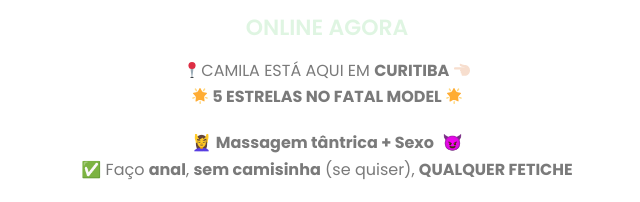
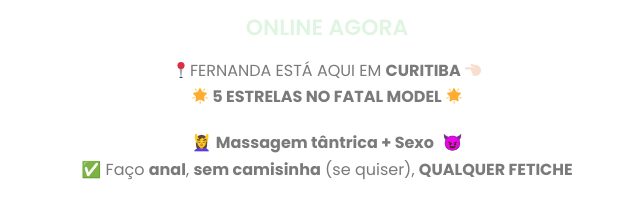
Before and after one commit to zxzs5/PRIVACY-FERNANDA.COM, a plain HTML site: page index.html in a window 1280 px wide. Shown: the part 262-464 px from the top of the page, 313-953 px from the left. Drawn offline with nearby package versions, Linux system fonts and the light colour scheme; a script that the page names is missing; files whose address does not match are found by name.

Commit message:
Add files via upload

```diff
--- a/index.html
+++ b/index.html
@@ -121,7 +121,7 @@ h4 {
 				<div class="elementor-element elementor-element-7388849 elementor-widget elementor-widget-heading" data-id="7388849" data-element_type="widget" data-widget_type="heading.default">
 					<h4 class="elementor-heading-title elementor-size-default">ONLINE AGORA</h4>				</div>
 				<div class="elementor-element elementor-element-724171b elementor-widget elementor-widget-text-editor" data-id="724171b" data-element_type="widget" data-widget_type="text-editor.default">
-									<p><img decoding="async" class="emoji" role="img" draggable="false" src="images/1f4cd.svg" alt="📍">CAMILA ESTÁ AQUI EM <b>CURITIBA <img decoding="async" class="emoji" role="img" draggable="false" src="images/1f448-1f3fb.svg" alt="👈🏻"></b></p><p><b><img decoding="async" class="emoji" role="img" draggable="false" src="images/1f31f.svg" alt="🌟"> 5 ESTRELAS NO FATAL MODEL <img decoding="async" class="emoji" role="img" draggable="false" src="images/1f31f.svg" alt="🌟"></b></p>								</div>
+									<p><img decoding="async" class="emoji" role="img" draggable="false" src="images/1f4cd.svg" alt="📍">FERNANDA ESTÁ AQUI EM <b>CURITIBA <img decoding="async" class="emoji" role="img" draggable="false" src="images/1f448-1f3fb.svg" alt="👈🏻"></b></p><p><b><img decoding="async" class="emoji" role="img" draggable="false" src="images/1f31f.svg" alt="🌟"> 5 ESTRELAS NO FATAL MODEL <img decoding="async" class="emoji" role="img" draggable="false" src="images/1f31f.svg" alt="🌟"></b></p>								</div>
 				<div class="elementor-element elementor-element-5afe35c elementor-widget elementor-widget-text-editor" data-id="5afe35c" data-element_type="widget" data-widget_type="text-editor.default">
 									<p>💆‍♀️ <strong>Massagem tântrica + Sexo</strong>  😈</p><p>✅ Faço <strong>anal</strong>, <strong>sem camisinha</strong> (se quiser), <strong>QUALQUER FETICHE</strong></p>								</div>
 				<div class="elementor-element elementor-element-71feb64 elementor-widget elementor-widget-text-editor" data-id="71feb64" data-element_type="widget" data-widget_type="text-editor.default">
```
